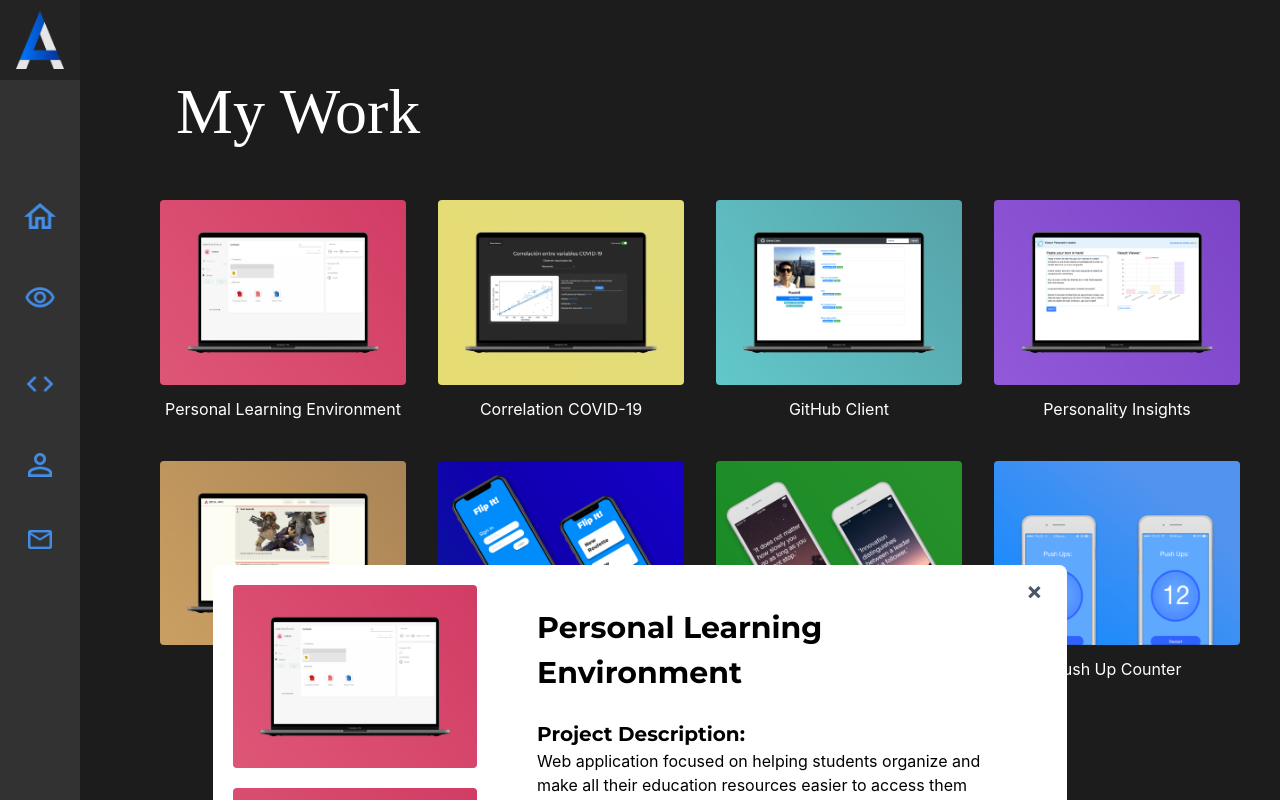
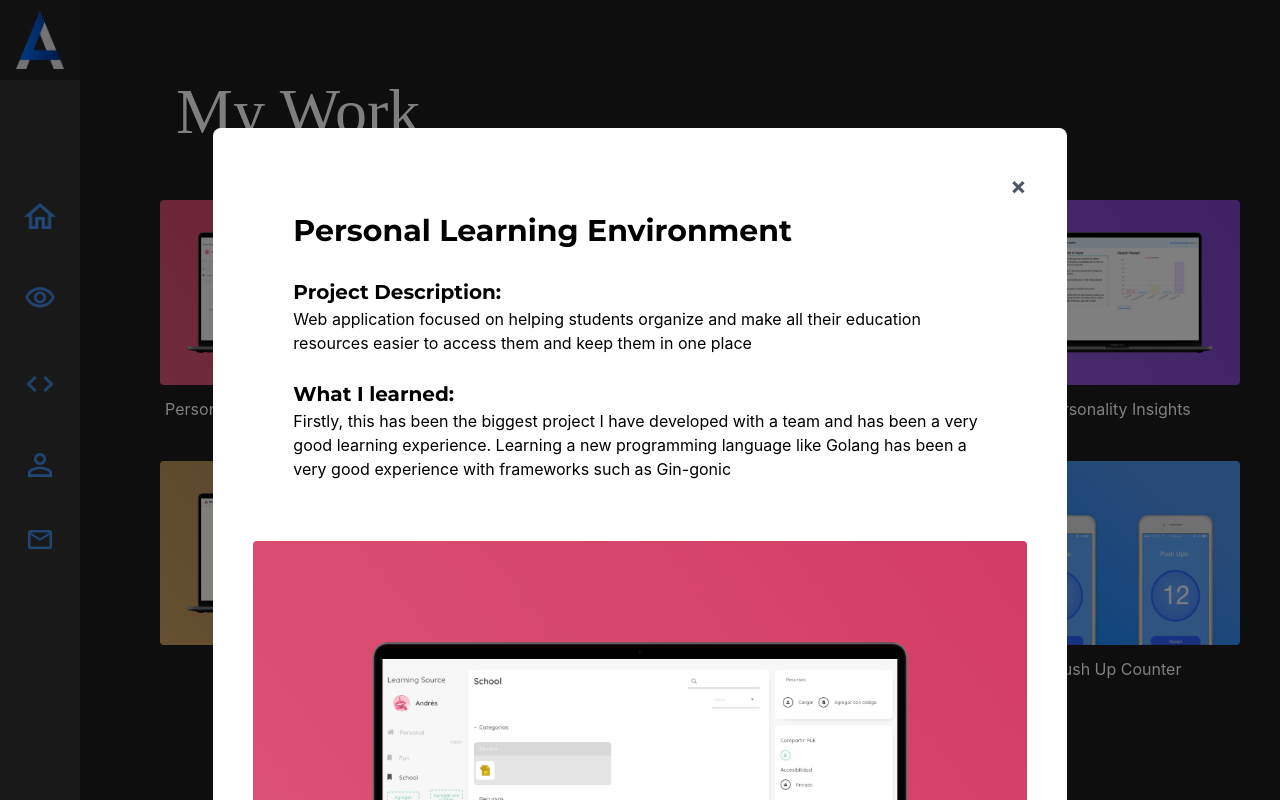
Before and after one commit to Pixele9/Personal-Portfolio, a React (Create React App) app: page /projects in a window 1280 px wide. Both pictures are taken after a click on the element 283 px from the left and 292 px from the top of the page. Built offline with nearby package versions, Linux system fonts and the light colour scheme; a web font is replaced by a local one.

Commit message:
modal finsihed

```diff
--- a/src/Components/ProjectGrid.js
+++ b/src/Components/ProjectGrid.js
@@ -2,7 +2,7 @@ import React, {useContext} from 'react';
 // sm:bg-green-300 md:bg-green-700
 import { ModalContext } from '../Contexts/ModalContext';
 
-import Eye from '../Assets/Imgs/EyeIcon.png';
+// import Eye from '../Assets/Imgs/EyeIcon.png';
 
 export default function ProjectGrid(props) {
 
@@ -13,7 +13,6 @@ export default function ProjectGrid(props) {
 
 	const _openModal = () => {
 		setModalState({showModal: true})
-		console.log("Open modal clicked!")
 	};
 
 	function handleClick() {
@@ -22,7 +21,7 @@ export default function ProjectGrid(props) {
 
 	return (
 		<div className="flex justify-center flex-col items-center" onClick={handleClick}>
-			<div className="relative pb-2/3" onClick={_openModal}>
+			<div className="relative project-card pb-2/3" onClick={_openModal}>
 				<img src={ props.image } alt="project view" className="rounded h-full w-full object-cover hover:opacity-50 cursor-pointer" />
 				{/* <img src={ Eye } alt="view project icon" className="eye-icon absolute hover:block h-7 w-10" /> */}
 			</div>
--- a/src/Components/ProjectModal.js
+++ b/src/Components/ProjectModal.js
@@ -10,25 +10,50 @@ export default function ProjectModal(props) {
 	// };
 	const _closeModal = () => {
 		setModalState({showModal: false})
-		console.log("Open modal clicked!")
 	};
 
+	// close modal on outside click
+	window.onclick = (e) => {
+		let modal = document.querySelector(".modal-bg")
+		if(e.target === modal) {
+			_closeModal()
+		}
+	}
+
 	return ReactDOM.createPortal(
-		<div className="z-10 p-t-64 fixed flex flex-col sm:flex-row rounded-lg w-8/12 bg-white ">
-			<div className="left flex flex-col">
-				<img src={ props.image1 } alt="project img" className="rounded mx-5 mt-5"/>
-				<img src={ props.image2 } alt="project img" className="rounded m-5 mb-5"/>
+		<div className="modal-bg z-10 fixed flex flex-col sm:flex-row pt-32 left-0 top-0 w-full h-full overflow-auto bg-black bg-opacity-50">
+			<div className="bg-white m-auto p-5 sm:p-10 sm:w-2/3 rounded-lg">
+				<span className="close float-right font-bold text-gray-700 text-2xl cursor-pointer hover:text-black" onClick={_closeModal}>&times;</span>
+				<div className="p-5 sm:p-10">
+					<h1 className="font-bold text-3xl montserrat">{ props.projectName }</h1>
+					<h3 className="text-xl montserrat font-bold mt-6">Project Description:</h3>
+					<p>{ props.description }</p>
+					<h3 className="text-xl montserrat font-bold mt-6">What I learned:</h3>
+					<p>{ props.learned }</p>
+				</div>
+				<div className="flex flex-row justify-center relative pb-2/3 w-full h-auto">
+					<img src={ props.image1 } alt="project img" className="rounded m-5 object-contain"/>
+					{/* <img src={ props.image2 } alt="project img" className="rounded m-5"/> */}
+				</div>
 			</div>
-			<div className="right p-10">
-				<h1 className="font-bold text-3xl montserrat">{ props.projectName }</h1>
-				<h3 className="text-xl montserrat font-bold mt-6">Project Description:</h3>
-				<p>{ props.description }</p>
+		</div>,
+		// <div className="z-10 p-t-64 fixed flex flex-col sm:flex-row rounded-lg w-8/12 bg-white ">
+		// 	<div className="flex flex-col sm:flex-row w-full h-full">
+		// 		<div className="left flex flex-col">
+		// 			<img src={ props.image1 } alt="project img" className="rounded mx-5 mt-5"/>
+		// 			<img src={ props.image2 } alt="project img" className="rounded m-5 mb-5"/>
+		// 		</div>
+		// 		<div className="right p-10">
+		// 			<h1 className="font-bold text-3xl montserrat">{ props.projectName }</h1>
+		// 			<h3 className="text-xl montserrat font-bold mt-6">Project Description:</h3>
+		// 			<p>{ props.description }</p>
 
-				<h3 className="text-xl montserrat font-bold mt-6">What I learned:</h3>
-				<p>{ props.learned }</p>
-			</div>
-			<span className="close float-right font-bold text-gray-700 text-2xl mt-2 mr-6 cursor-pointer hover:text-black" onClick={_closeModal}>&times;</span>
-		</div>,
+		// 			<h3 className="text-xl montserrat font-bold mt-6">What I learned:</h3>
+		// 			<p>{ props.learned }</p>
+		// 		</div>
+		// 		<span className="close float-right font-bold text-gray-700 text-2xl mt-2 mr-6 cursor-pointer hover:text-black" onClick={_closeModal}>&times;</span>
+		// 	</div>
+		// </div>,
 		document.getElementById("modal-root")
 	);
 }
```
